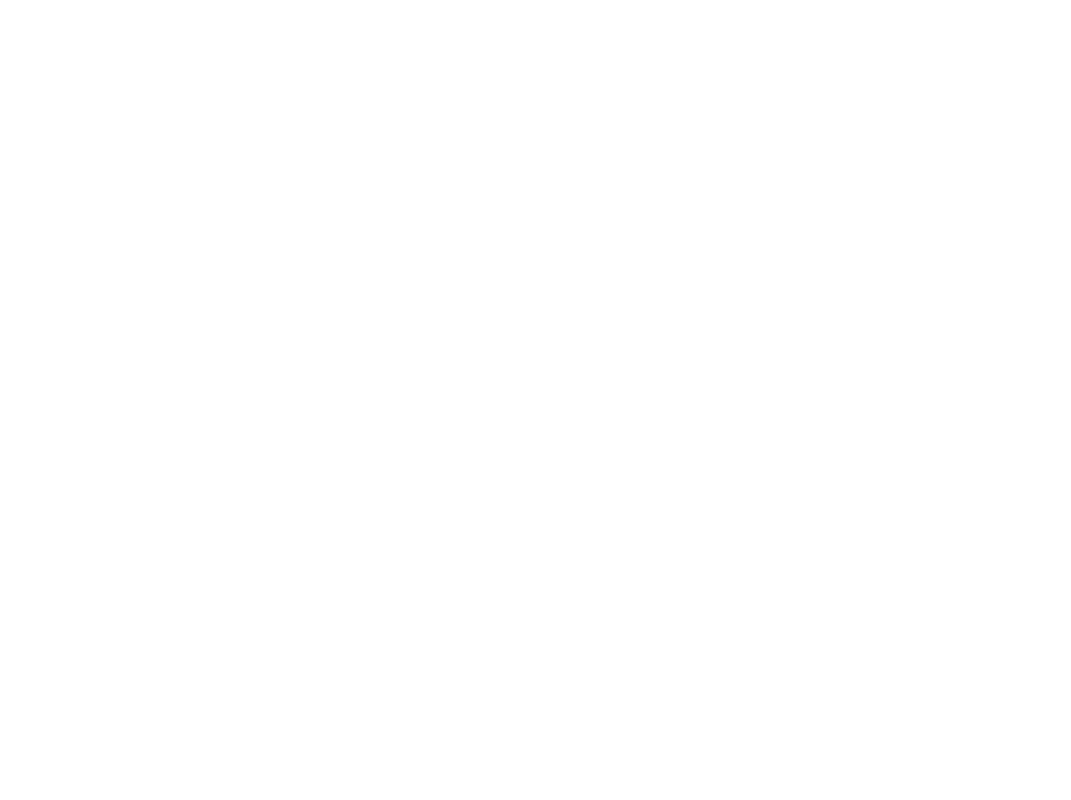
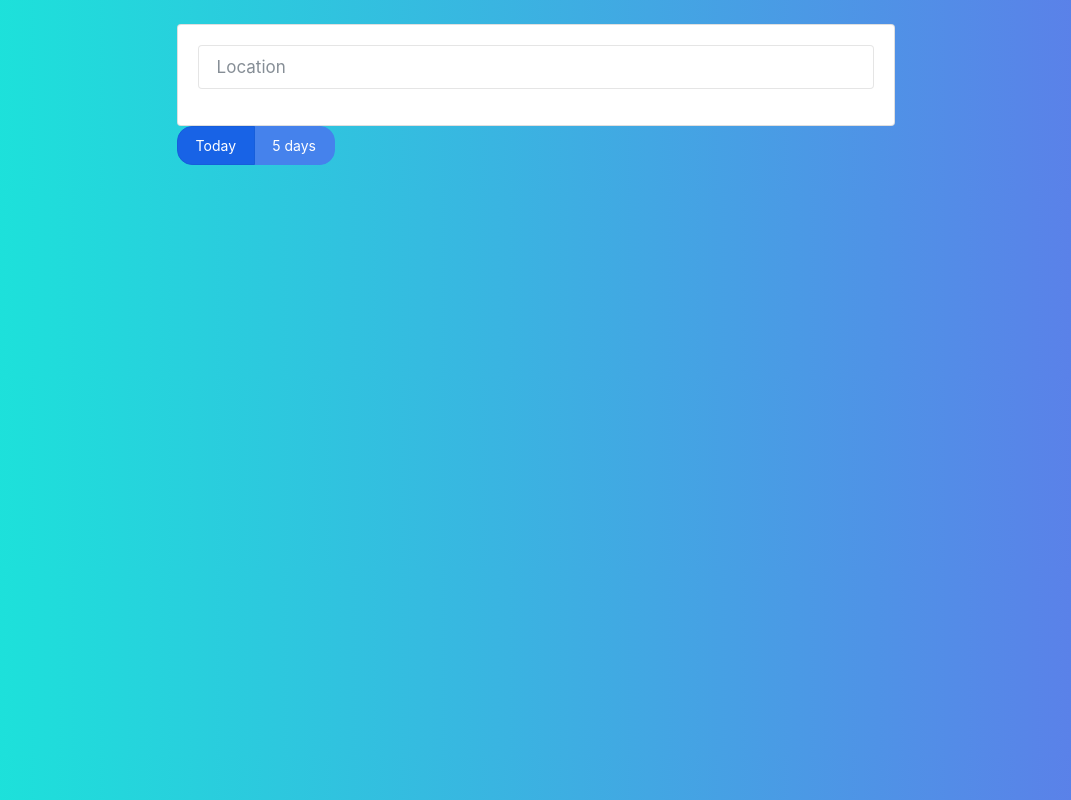
Before and after one commit to paulalenisb/weather-spa, a React (Create React App) app in the folder SPA/: page /NextDays in a window 1280 px wide. Shown: the whole page, without its empty margins (104-1175 px from the left). Built offline with nearby package versions, Linux system fonts and the light colour scheme.

Commit message:
refactor: weather to app

```diff
--- a/SPA/src/App.js
+++ b/SPA/src/App.js
@@ -1,21 +1,127 @@
-import React from 'react';
-import { BrowserRouter, Route, Switch } from 'react-router-dom';
-import Weather from './components/views/Weather'
-import TodayWeather from './components/views/TodayWeather'
-import NextDaysWeather from './components/views/NextDaysWeather'
-import NotFound from './components/views/NotFound'
-// import './App.css';
+import React, {useState} from 'react';
+import WeatherInput from './components/Weather/WeatherInput';
+import TodayWeatherInfo from './components/TodayWeather/TodayWheaterInfo';
+import {
+    LineChart, Line, XAxis, YAxis, CartesianGrid, Tooltip, Legend,
+  } from 'recharts';
+
+import {Api} from './components/data';
 
 
 export default function App() {
-  return (
-    <BrowserRouter>
-      <Switch>
-        <Route exact path='/' component={Weather} />
-        <Route path='/Today' component={TodayWeather} />
-        <Route path='/NextDays' component={NextDaysWeather} />
-        <Route component={NotFound} />
-      </Switch>
-    </BrowserRouter>
-  );
-}
+
+  const [query, setQuery] = useState('');
+  const [weather, setWeather] = useState({});
+  const [nextDays, setNextDays] = useState({});
+  const [date, setDate] = useState('today')
+
+  const search = location => {
+
+      if (location.key === "Enter") {
+          Promise.all([
+              fetch(`${Api.base}weather?q=${query}&units=metric&APPID=${Api.key}`),
+              fetch(`${Api.base}forecast?q=${query}&units=metric&APPID=${Api.key}`)
+          ])
+          .then(async ([today, fiveDays]) => {
+              const currentlyWeather = await today.json();
+              const nextDaysForecast = await fiveDays.json()
+              setWeather(currentlyWeather);
+              setNextDays(nextDaysForecast);
+              setQuery('');
+              console.log(currentlyWeather,nextDaysForecast)
+          })
+          .catch((err) => {
+              console.log(err);
+          })
+      }}
+
+      const forecast = nextDays.list;
+
+      console.log(forecast);
+
+      const weather5Days = []
+      let data = []
+
+
+      if (typeof nextDays.list != "undefined") {
+          for (let i = 0; i < forecast.length; i += 8) {
+              weather5Days.push(forecast[i])};
+
+          data = [
+              {day: `${weather5Days[0].dt_txt.slice(8,10)}`, temp_min: `${weather5Days[0].main.temp_min}`, temp_max: `${weather5Days[0].main.temp_max}`, time:  `${weather5Days[0].weather.main}` },
+              {day: `${weather5Days[1].dt_txt.slice(8,10)}`, temp_min: `${weather5Days[1].main.temp_min}`, temp_max: `${weather5Days[1].main.temp_max}`,},
+              {day: `${weather5Days[2].dt_txt.slice(8,10)}`, temp_min: `${weather5Days[2].main.temp_min}`, temp_max: `${weather5Days[2].main.temp_max}`},
+              {day: `${weather5Days[3].dt_txt.slice(8,10)}`, temp_min: `${weather5Days[3].main.temp_min}`, temp_max: `${weather5Days[3].main.temp_max}`,},
+              {day: `${weather5Days[4].dt_txt.slice(8,10)}`, temp_min: `${weather5Days[4].main.temp_min}`, temp_max: `${weather5Days[4].main.temp_max}`,}
+          ]
+      }
+
+
+        return (
+
+        <div className='container p-4 '>
+            <div className='row'>
+                <div className='col-md-8 mx-auto'>
+                    <WeatherInput
+                        data={Api}
+                        query={query}
+                        setQuery={setQuery}
+                        search={search}
+                        />
+
+                    <div className="btn-group btn-group-toggle" data-toggle="buttons">
+                        <label className="btn btn-primary active">
+                            <input
+                                type="radio"
+                                name="options"
+                                id="option1"
+                                autoComplete="off"
+                                onClick={(e) => setDate(e.target.value)}
+                                value='today'
+                                /> Today
+                        </label>
+                        <label className="btn btn-primary">
+                            <input
+                                type="radio"
+                                name="options"
+                                id="option2"
+                                autoComplete="off"
+                                onClick={(e) => setDate(e.target.value)}
+                                value='days'/> 5 days
+                        </label>
+                        </div>
+
+                    {(typeof weather.main != "undefined") && (date==='today') ? (
+                       <div>
+                            <TodayWeatherInfo
+                            weather={weather}/>
+                       </div>
+                    ) : ('')}
+
+                    {(typeof nextDays.list != "undefined")  && (date==='days') ? (
+                        <div>
+                            <div className="card">
+                                <div className="card-body">
+                                    <LineChart
+                                        width={500}
+                                        height={300}
+                                        data={data}
+                                        margin={{top: 5, right: 30, left: 20, bottom: 5,}}>
+                                                <CartesianGrid strokeDasharray="3 3" />
+                                                <XAxis dataKey='day'/>
+                                                <XAxis dataKey='time'/>
+                                                <YAxis domain={[0, ' + 1000']}          allowDataOverflow={true} />
+                                                <Tooltip />
+                                                <Legend />
+                                                <Line type="monotone"                   dataKey='temp_min' stroke="#4582ec" activeDot={{ stroke: 'red', strokeWidth: 2, r: 1}} />
+                                                <Line type="monotone" dataKey='temp_max'  stroke="#000" activeDot={{ r: 8 }} />
+                                        </LineChart>
+                                </div>
+                            </div>
+                        </div>
+                    ) : ('')}
+                </div>
+            </div>
+        </div>
+        )
+    }
```
